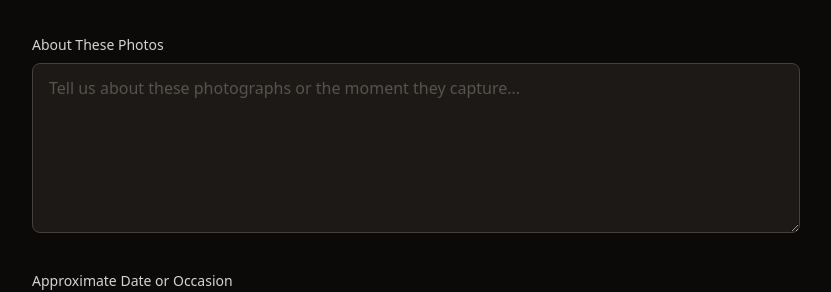
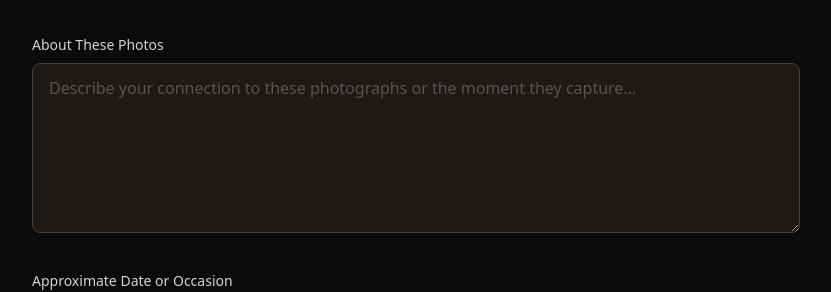
Before and after one commit to thisizitdesign/roberto-forever, a React (Vite) app: page /share/photo in a window 1280 px wide. Shown: the part 777-1069 px from the top of the page, without its empty margins (224-1055 px from the left). Built offline with nearby package versions, Linux system fonts and the light colour scheme.

Commit message:
updated share photo form

```diff
--- a/src/components/SharePhotoForm.tsx
+++ b/src/components/SharePhotoForm.tsx
@@ -125,7 +125,7 @@ export default function SharedPhotoForm() {
               id="description"
               name="description"
               rows={6}
-              placeholder="Tell us about these photographs or the moment they capture..."
+              placeholder="Describe your connection to these photographs or the moment they capture..."
               className="w-full resize-y rounded-lg border border-stone-700 bg-stone-900 px-4 py-3 text-stone-100 placeholder:text-stone-600 outline-none transition focus:border-stone-400"
             />
           </div>
```
Also changed, not shown: 1 other file (tests, documents, lock files or other folders).
